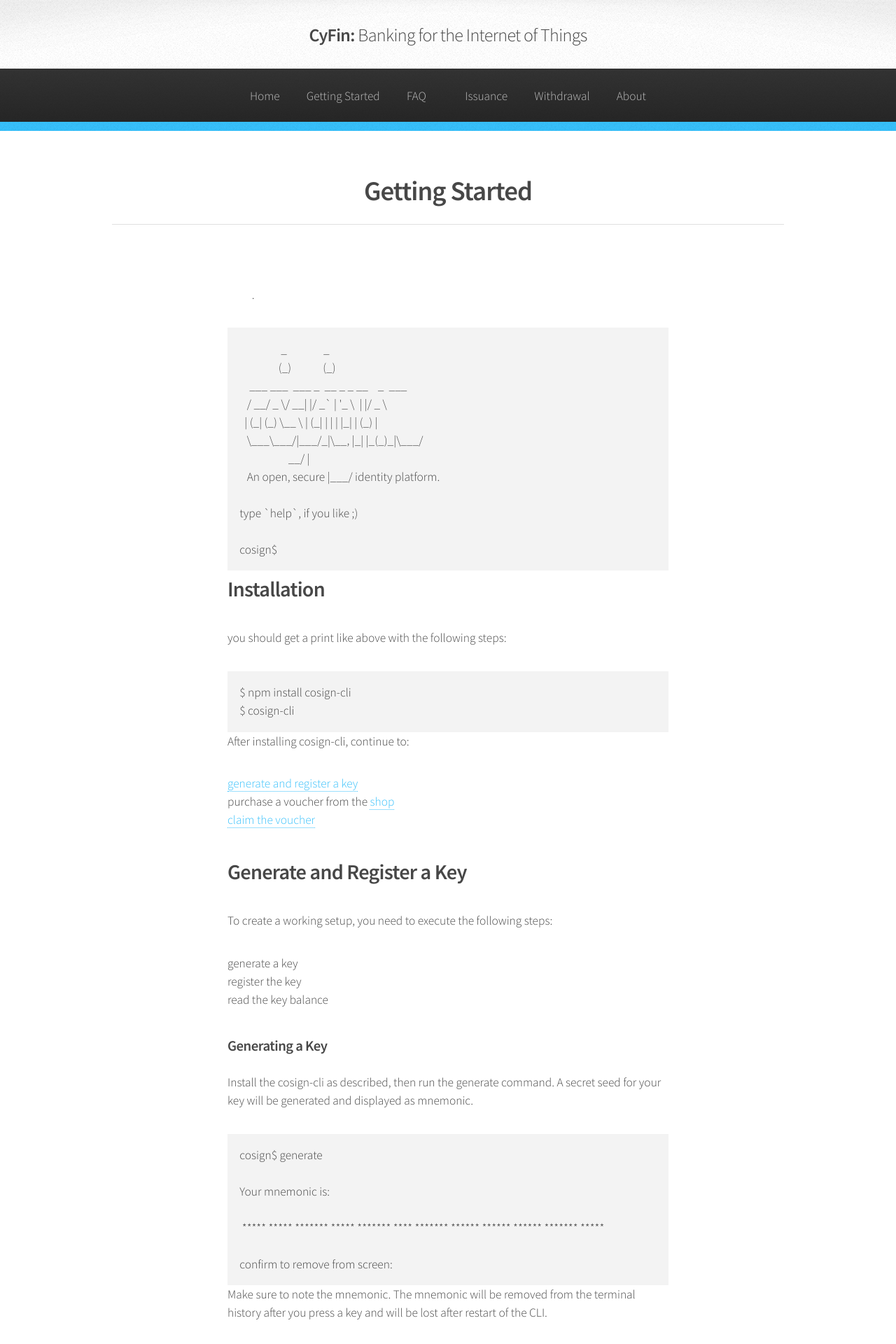
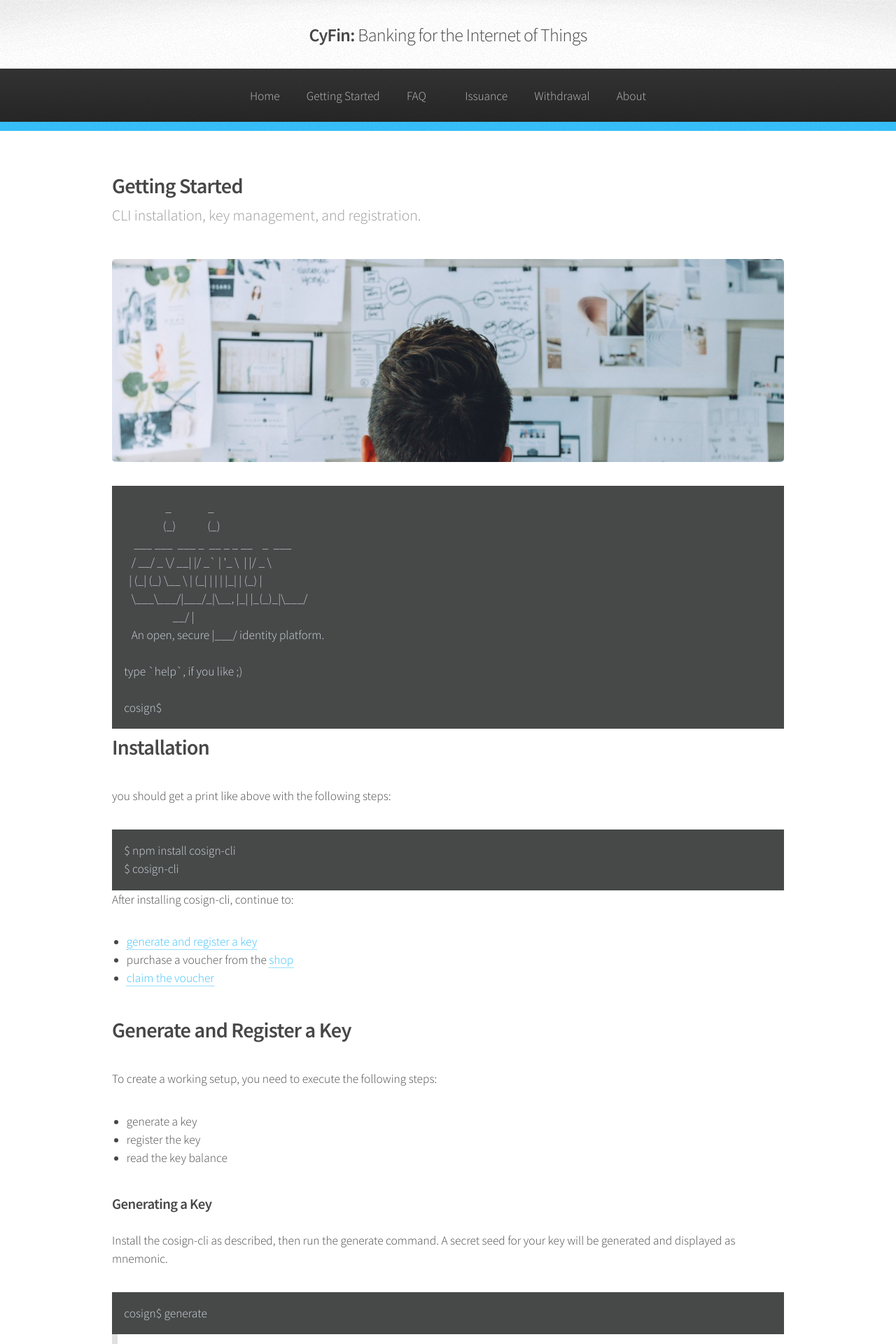
Before and after one commit to cyfin-io/cyfin-io.github.io, a Jekyll site: the page built from instructions.md, in a window 1280 px wide. Shown: the top 1920 px of the page at 70% size. Built offline with Jekyll 4.4.1, drawn with Linux system fonts in a browser that asks for light colours; nearby versions of some CDN libraries; some of the changed text lies outside the part shown.

Commit message:
adjusted code boxes

````diff
--- a/_includes/header.html
+++ b/_includes/header.html
@@ -22,6 +22,7 @@
 			<link rel="stylesheet" href="{{ site.baseurl }}/assets/css/style-wide.css" />
 		</noscript>
 		<link rel="stylesheet" href="//cdnjs.cloudflare.com/ajax/libs/highlight.js/9.6.0/styles/default.min.css">
+		<link rel="stylesheet" href="{{ site.baseurl }}/assets/css/rainbow.css" />
 		<script src="//cdnjs.cloudflare.com/ajax/libs/highlight.js/9.6.0/highlight.min.js"></script>
 		<!--[if lte IE 8]><link rel="stylesheet" href="{{ site.baseurl }}/assets/css/ie/v8.css" /><![endif]-->
 	</head>
@@ -35,7 +36,6 @@
 		})
 		hljs.initHighlighting();
 		});
-
 	</script>
 		<!-- Header -->
 			<div id="header">
--- /dev/null
+++ b/assets/css/rainbow.css
@@ -0,0 +1,85 @@
+/*
+
+Style with support for rainbow parens
+
+*/
+
+.hljs {
+  display: block;
+  overflow-x: auto;
+  padding: 0.5em;
+  background: #474949;
+  color: #d1d9e1;
+}
+
+
+.hljs-comment,
+.hljs-quote {
+  color: #969896;
+  font-style: italic;
+}
+
+.hljs-keyword,
+.hljs-selector-tag,
+.hljs-literal,
+.hljs-type,
+.hljs-addition {
+  color: #cc99cc;
+}
+
+.hljs-number,
+.hljs-selector-attr,
+.hljs-selector-pseudo {
+  color: #f99157;
+}
+
+.hljs-string,
+.hljs-doctag,
+.hljs-regexp {
+  color: #8abeb7;
+}
+
+.hljs-title,
+.hljs-name,
+.hljs-section,
+.hljs-built_in {
+  color: #b5bd68;
+}
+
+.hljs-variable,
+.hljs-template-variable,
+.hljs-selector-id,
+.hljs-class .hljs-title {
+   color: #ffcc66;
+}
+
+.hljs-section,
+.hljs-name,
+.hljs-strong {
+  font-weight: bold;
+}
+
+.hljs-symbol,
+.hljs-bullet,
+.hljs-subst,
+.hljs-meta,
+.hljs-link {
+  color: #f99157;
+}
+
+.hljs-deletion {
+  color: #dc322f;
+}
+
+.hljs-formula {
+  background: #eee8d5;
+}
+
+.hljs-attr,
+.hljs-attribute {
+  color: #81a2be;
+}
+
+.hljs-emphasis {
+  font-style: italic;
+}
--- a/assets/css/skel.css
+++ b/assets/css/skel.css
@@ -1,6 +1,6 @@
 /* Resets (http://meyerweb.com/eric/tools/css/reset/ | v2.0 | 20110126 | License: none (public domain)) */
 
-	html,body,div,span,applet,object,iframe,h1,h2,h3,h4,h5,h6,p,blockquote,a,abbr,acronym,address,big,cite,del,dfn,em,img,ins,kbd,q,s,samp,small,strike,strong,sub,sup,tt,var,b,u,i,center,dl,dt,dd,ol,ul,li,fieldset,form,label,legend,table,caption,tbody,tfoot,thead,tr,th,td,article,aside,canvas,details,embed,figure,figcaption,footer,header,hgroup,menu,nav,output,ruby,section,summary,time,mark,audio,video{margin:0;padding:0;border:0;font-size:100%;font:inherit;vertical-align:baseline;}article,aside,details,figcaption,figure,footer,header,hgroup,menu,nav,section{display:block;}body{line-height:1;}ol,ul{list-style:none;}blockquote,q{quotes:none;}blockquote:before,blockquote:after,q:before,q:after{content:'';content:none;}table{border-collapse:collapse;border-spacing:0;}body{-webkit-text-size-adjust:none}
+	html,body,div,span,applet,object,iframe,h1,h2,h3,h4,h5,h6,p,blockquote,a,abbr,acronym,address,big,cite,del,dfn,em,img,ins,kbd,q,s,samp,small,strike,strong,sub,sup,tt,var,b,u,i,center,dl,dt,dd,ol,ul,li,fieldset,form,label,legend,table,caption,tbody,tfoot,thead,tr,th,td,article,aside,canvas,details,embed,figure,figcaption,footer,header,hgroup,menu,nav,output,ruby,section,summary,time,mark,audio,video{margin:0;padding:0;border:0;font-size:100%;font:inherit;vertical-align:baseline;}article,aside,details,figcaption,figure,footer,header,hgroup,menu,nav,section{display:block;}body{line-height:1;}ol,q{quotes:none;}blockquote:before,blockquote:after,q:before,q:after{content:'';content:none;}table{border-collapse:collapse;border-spacing:0;}body{-webkit-text-size-adjust:none}
 
 /* Box Model */
 
--- a/assets/css/style.css
+++ b/assets/css/style.css
@@ -838,3 +838,13 @@
 			text-align: center;
 			font-size: 0.9em;
 		}
+
+ul {
+	list-style: inherit;
+	margin-left: 1.2em;
+}
+
+ol {
+	list-style: inherit;
+	margin-left: 1.2em;
+}
--- a/instructions.md
+++ b/instructions.md
@@ -1,9 +1,19 @@
 ---
 title: Getting Started
-layout: page
+layout: default
 ---
 
-.
+<section class="wrapper style1">
+  <div class="container">
+    <div id="content">
+      <article>
+        <header>
+          <h2>Getting Started</h2>
+          <p>CLI installation, key management, and registration.</p>
+        </header>
+        <span class="image featured"><img src="{{ site.baseurl }}/assets/images/started.jpg" alt="" /></span>
+
+<div markdown="1">
 
 ```
                  _               _
@@ -30,9 +40,10 @@
 ```
 
 After installing cosign-cli, continue to:
-- [generate and register a key](#generate-and-register-a-key)
-- purchase a voucher from the [shop](https://holvi.com/shop/ocolin/)
-- [claim the voucher](#claim-a-voucher)
+
+* [generate and register a key](#generate-and-register-a-key)
+* purchase a voucher from the [shop](https://holvi.com/shop/ocolin/)
+* [claim the voucher](#claim-a-voucher)
 
 ## Generate and Register a Key
 
@@ -49,13 +60,13 @@
 
 ```
 cosign$ generate
+```
+> Your mnemonic is:
+>
+>  `***** ***** ******* ***** ******* **** ******* ****** ****** ****** ******* *****`
+>
+> confirm to remove from screen:
 
-Your mnemonic is:
-
- ***** ***** ******* ***** ******* **** ******* ****** ****** ****** ******* *****
-
-confirm to remove from screen:
-```
 
 Make sure to note the mnemonic. The mnemonic will be removed from the terminal history after you press a key and will be lost after restart of the CLI.
 
@@ -65,9 +76,9 @@
 
 ```
 cosign$ register your@email.com
+```
+> Email verification requested. A crypto-fulfillment will be sent to you.
 
-Email verification requested. A crypto-fulfillment will be sent to you.
-```
 
 
 You will receive an email similar to this one:
@@ -84,11 +95,11 @@
 
 ```
 cosign$ confirm cf:0:RoFF18igQ7msaEjUKU21zw
+```
+> cosign-id: 0092a8ff
+> <br>balance: 0.0
+> <br>email: your@email.com
 
-cosign-id: 0092a8ff
-balance: 0.0
-email: your@email.com
-```
 
 As you see, your key starts with a 0.0 balance. You can top-up your balance by [claiming a voucher](#claim-a-voucher).
 
@@ -98,9 +109,15 @@
 
 ```
 cosign$ load
+```
+> Please enter a mnemonic or hex string to load your key:
+> <br>mnemonic/hex: `******************************************`
+>
+> Key loded successfully.
 
-Please enter a mnemonic or hex string to load your key:
-mnemonic/hex: *********************************************
 
-Key loded successfully.
-```
+</div>
+        </article>
+    </div>
+  </div>
+</section>
````
Lines whose indentation alone changed are shown as unchanged.
